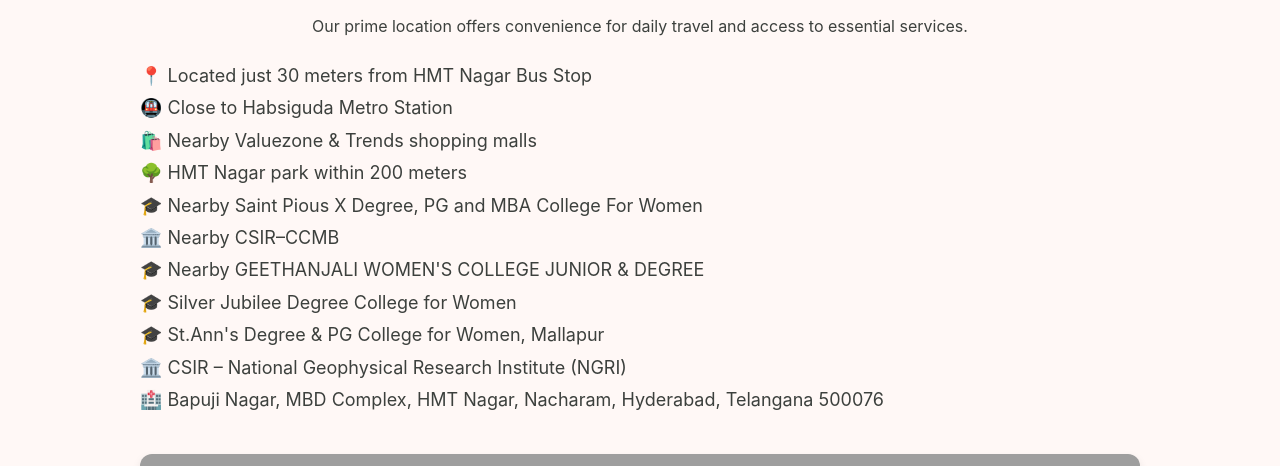
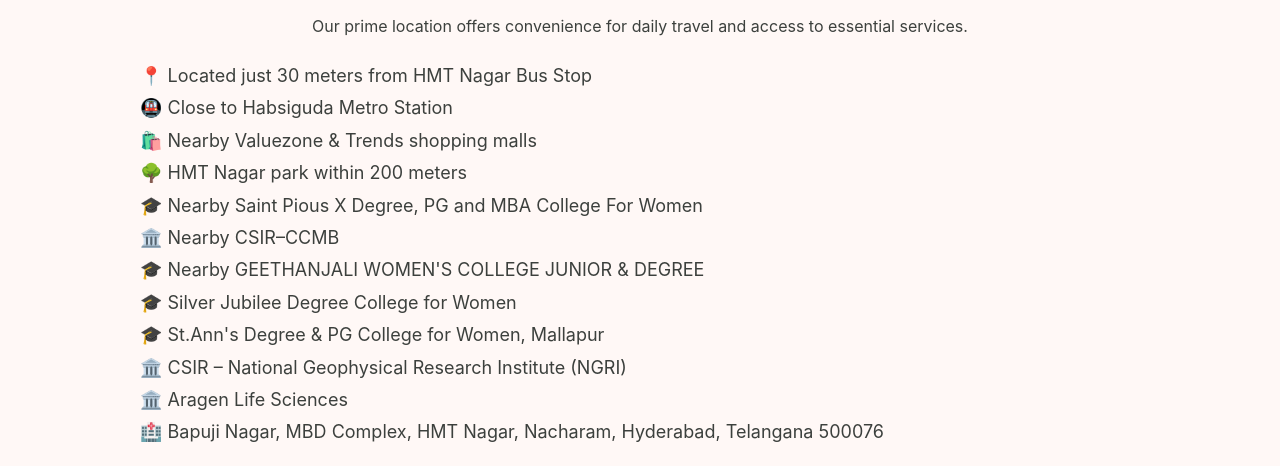
Before and after one commit to ggurramp/ggurramp.github.io, a plain HTML site: page index.html in a window 1280 px wide. Shown: the part 336-802 px from the top of the page. Drawn offline with Linux system fonts and the light colour scheme; grey boxes are pictures that could not be loaded.

Commit message:
added nearby

```diff
--- a/index.html
+++ b/index.html
@@ -239,6 +239,7 @@
   <li>🎓 Silver Jubilee Degree College for Women</li> <!-- College -->
   <li>🎓 St.Ann's Degree & PG College for Women, Mallapur</li> <!-- College -->
   <li>🏛️ CSIR – National Geophysical Research Institute (NGRI)</li> <!-- Research Institute -->
+  <li>🏛️  Aragen Life Sciences</li> <!-- Research Institute -->
   <li>🏥 Bapuji Nagar, MBD Complex, HMT Nagar, Nacharam, Hyderabad, Telangana 500076</li>
     </ul>
     <iframe src="https://www.google.com/maps/embed?pb=!1m18!1m12!1m3!1d3806.762229929963!2d78.5467688!3d17.4231947!2m3!1f0!2f0!3f0!3m2!1i1024!2i768!4f13.1!3m3!1m2!1s0x3bcb99f58a5a6323%3A0x7cd8e98b11043b2a!2sSravani%20Girls%20Hostel%20%26%20PG!5e0!3m2!1sen!2sin!4v1757401203559!5m2!1sen!2sin" allowfullscreen="" loading="lazy" referrerpolicy="no-referrer-when-downgrade"></iframe>
```
